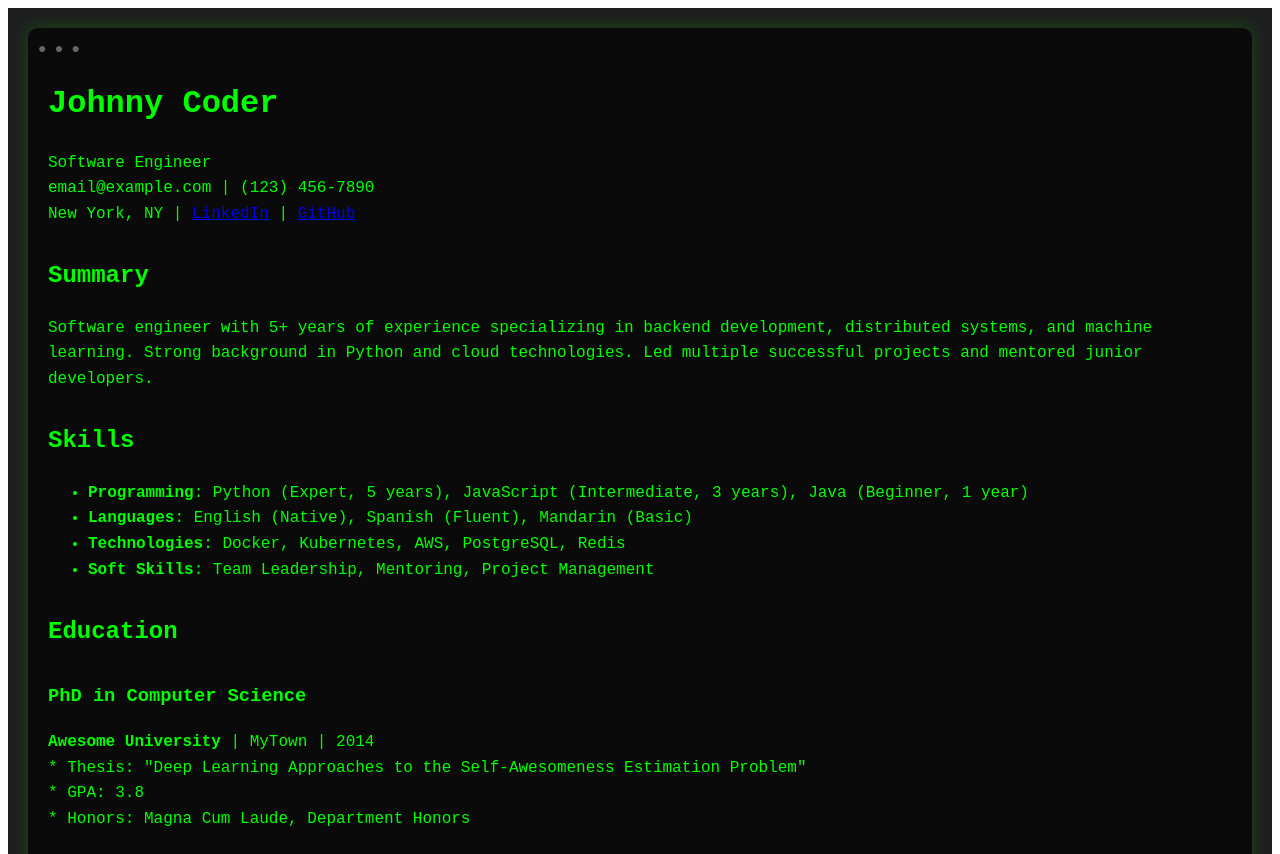
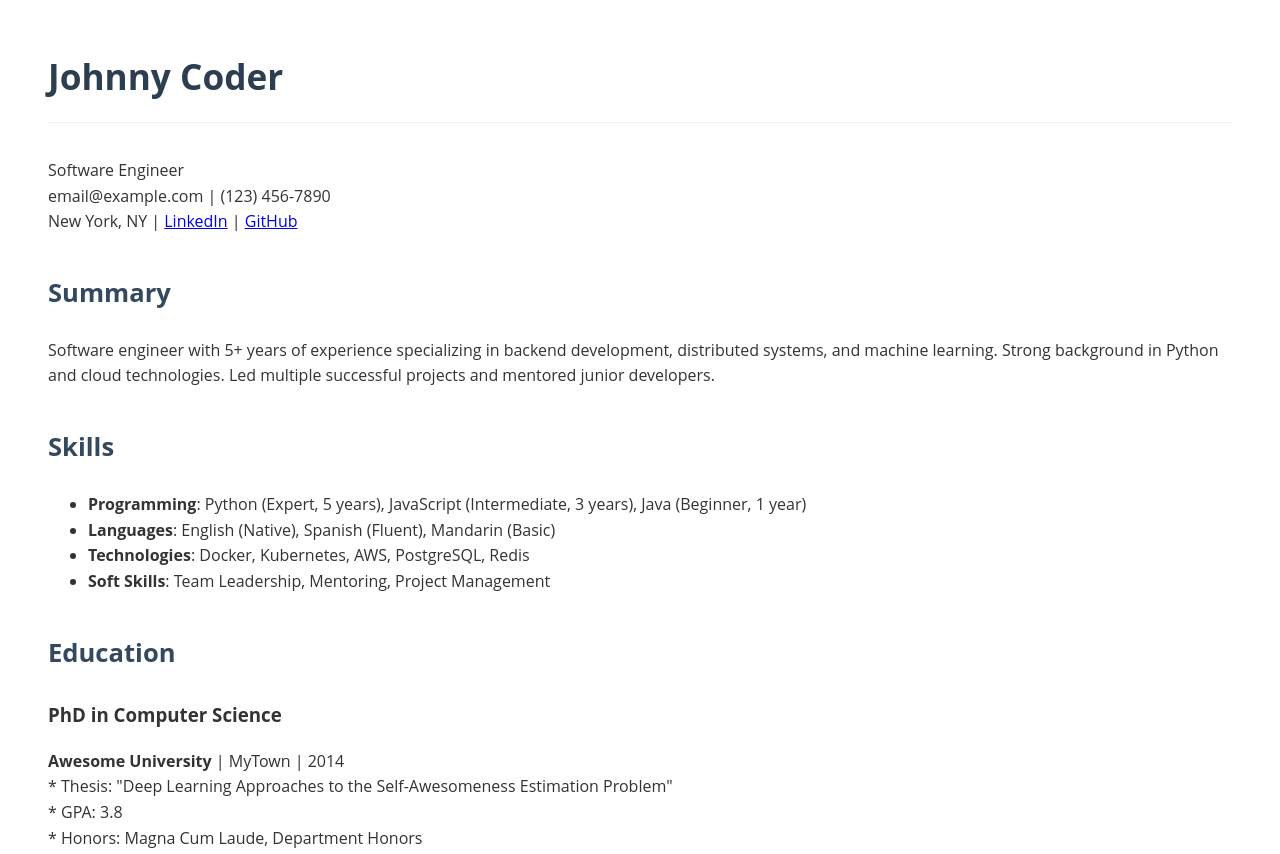
Before and after one commit to Hitheshaum/resume, a plain HTML site: page index.html in a window 1280 px wide. Shown: the top 854 px of the page. Drawn offline with Linux system fonts and the light colour scheme.

Commit message:
Update resume

```diff
--- a/index.html
+++ b/index.html
@@ -2,70 +2,54 @@
 <html>
 <head>
     <meta charset="utf-8">
-    <style>.html-view .rendered-content @import url('https://fonts.googleapis.com/css2?family=Fira+Code:wght@400;600&display=swap');
+    <style>.html-view .rendered-content @import url('https://fonts.googleapis.com/css2?family=Open+Sans:wght@400;600&display=swap');
 
-body {
-    background: #1e1e1e;
-    color: #00ff00;
-    font-family: 'Fira Code', monospace;
-    padding: 20px;
+.rendered-content {
+    font-family: 'Open Sans', sans-serif;
+    background: #ffffff;
+    color: #333;
     line-height: 1.6;
+    padding: 40px;
 }
 
-.rendered-content {
-    background: #1e1e1e;
+.rendered-content .content-wrapper {
+    font-family: 'Open Sans', sans-serif;
+    color: #333;
+    line-height: 1.6;
+    max-width: 100%;
+    padding: 40px;
     min-height: 100vh;
-    padding: 20px;
 }
 
-.terminal {
-    background: #0a0a0a;
-    border-radius: 10px;
-    padding: 20px;
-    box-shadow: 0 0 20px rgba(0,255,0,0.2);
-    position: relative;
-    color: #00ff00;
-    font-family: 'Fira Code', monospace;
-    line-height: 1.6;
+.rendered-content .content-wrapper h1 {
+    // ...existing h1 styles...
 }
 
-.terminal::before {
-    content: '● ● ●';
-    position: absolute;
-    top: 0;
-    left: 0;
-    padding: 10px;
-    color: #666;
-    font-size: 14px;
+.rendered-content h1 {
+    color: #2c3e50;
+    font-size: 2.2em;
+    margin: 0 0 1em 0;
+    padding-bottom: 0.5em;
+    border-bottom: 1px solid #eee;
 }
 
-.terminal h1,
-.terminal h2,
-.terminal h3 {
-    color: #0f0;
-    margin-top: 30px;
+.rendered-content h2 {
+    color: #34495e;
+    font-size: 1.6em;
+    margin: 1.5em 0 0.5em 0;
+    padding-bottom: 0.3em;
 }
 
-.terminal p {
-    opacity: 0;
-    animation: typing 1s ease-in-out forwards;
-    animation-delay: calc(var(--delay) * 100ms);
+.rendered-content section {
+    margin: 30px 0;
+    padding: 20px;
+    background: #fafafa;
+    border-left: 3px solid #2c3e50;
 }
 
-code {
-    display: block;
-    background: #2d2d2d;
-    padding: 15px;
-    border-left: 3px solid #0f0;
-    margin: 10px 0;
-}
-
-@keyframes typing {
-    from { opacity: 0; transform: translateY(10px); }
-    to { opacity: 1; transform: translateY(0); }
-}</style>
+/* ...rest of the minimal styles... */</style>
 </head>
-<body><div class="rendered-content"><div class="terminal"><h1>Johnny Coder</h1>
+<body><div class="rendered-content"><div class="content-wrapper"><h1>Johnny Coder</h1>
 <p>Software Engineer<br />
 email@example.com | (123) 456-7890<br />
 New York, NY | <a href="https://linkedin.com/in/johndoe">LinkedIn</a> | <a href="https://github.com/johndoe">GitHub</a></p>
```
